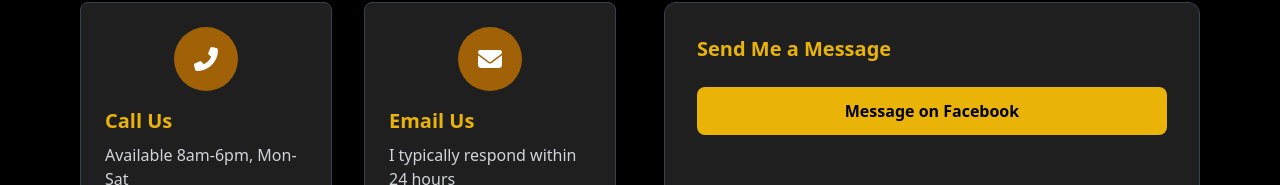
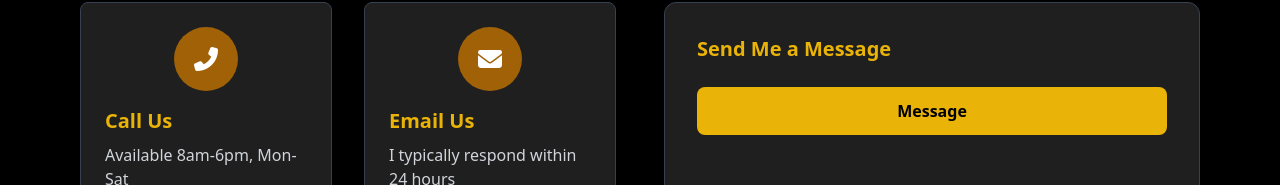
Before and after one commit to MTBinsCleaning/website, a plain HTML site: page index.html in a window 1280 px wide. Shown: the part 1313-1498 px from the top of the page. Drawn offline with nearby package versions, Linux system fonts and the light colour scheme.

Commit message:
Update index.html

```diff
--- a/index.html
+++ b/index.html
@@ -187,7 +187,7 @@
                 <div class="dark-card rounded-xl shadow-md p-8 border border-gray-700">
                     <h3 class="text-xl font-bold mb-6 text-yellow-500">Send Me a Message</h3>
                     <a href="https://www.facebook.com/profile.php?id=61573464606873" target="_blank" class="w-full bg-yellow-500 hover:bg-yellow-400 text-black font-bold py-3 px-4 rounded-lg transition duration-300 text-center block">
-                        Message on Facebook
+                        Message
                     </a>
                 </div>
             </div>
```
